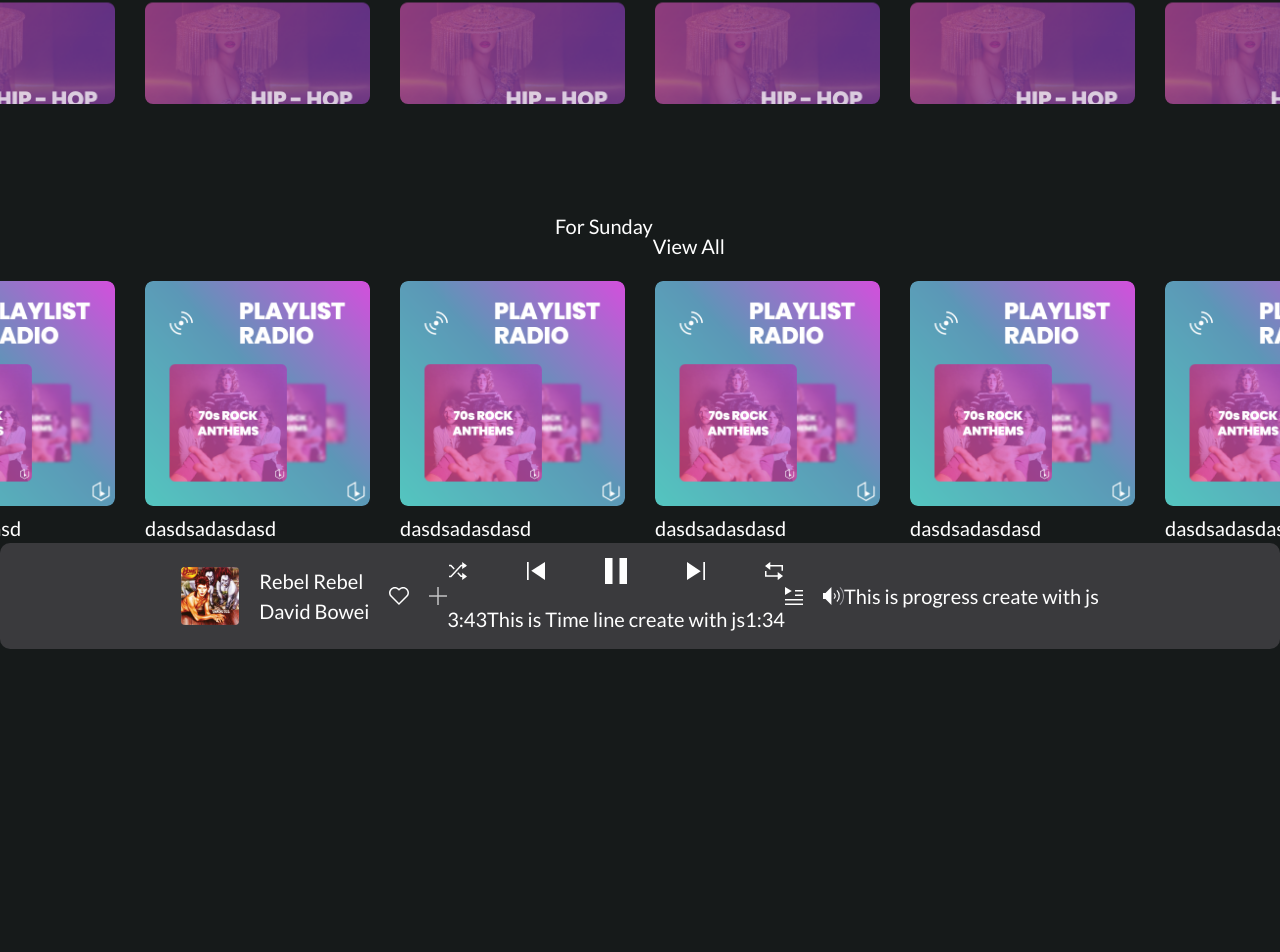
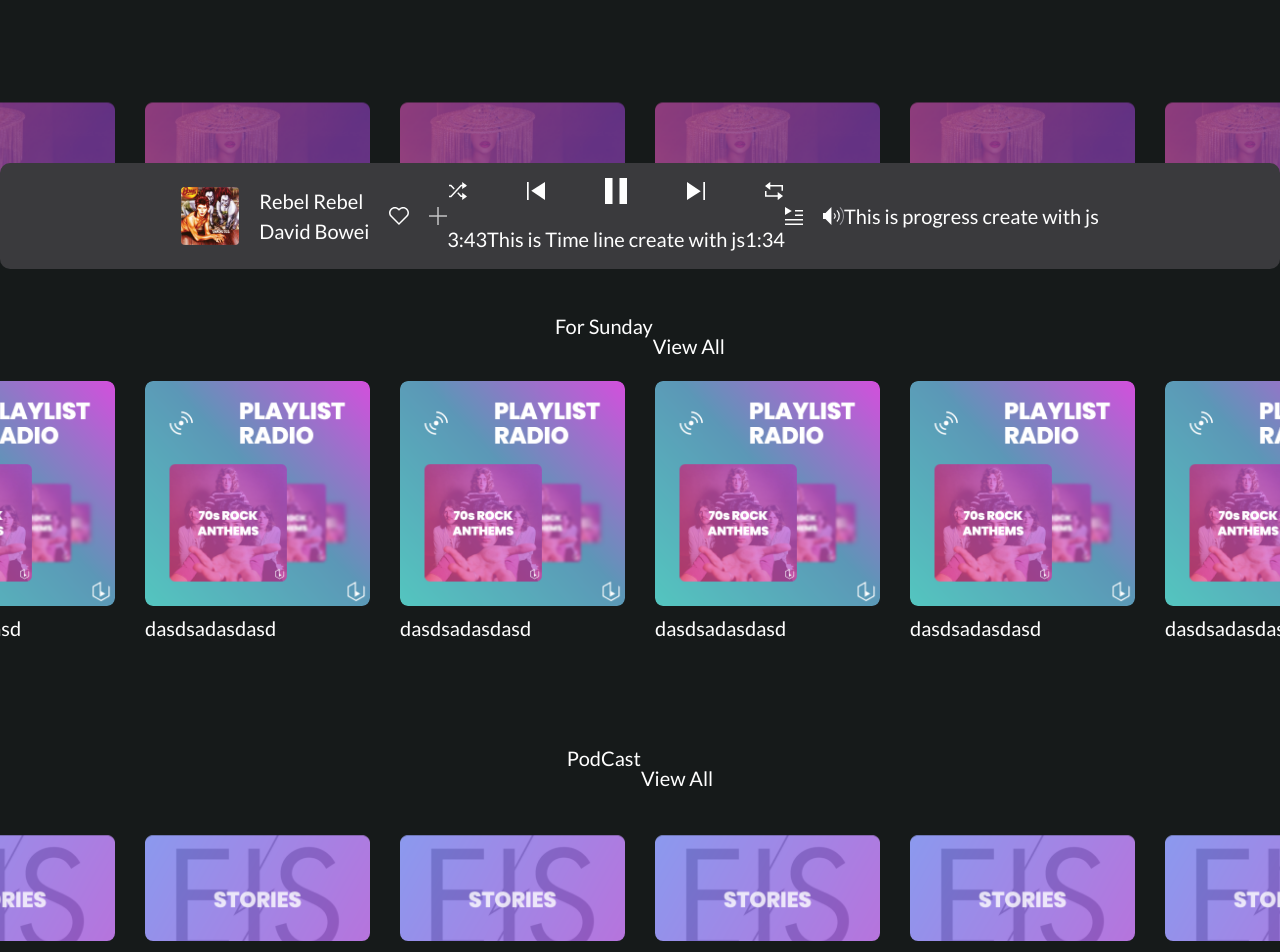
Before and after one commit to ManiPr/Music-App, a React (Create React App) app: page / in a window 1280 px wide. Shown: the part 531-1483 px from the top of the page. Before the commit the page ends 1074 px from the top, so only its background shows below. Built offline with nearby package versions, Linux system fonts and the light colour scheme.

Commit message:
feat:finished podcast category

```diff
--- a/src/components/music-player/MusicPlayer.css
+++ b/src/components/music-player/MusicPlayer.css
@@ -1,8 +1,9 @@
 .playerwrapper{
     background-color: var(--black-gray);
     border-radius: 1rem;
-    position: fixed;
+    position: sticky;
     width: 100%;
+    bottom: 0%;
 }
 .music-player{
     justify-content: space-between;
--- /dev/null
+++ b/src/components/podcast-category/PodcastCategory.css
@@ -0,0 +1,17 @@
+.podcast-category{
+    position: relative;
+  }
+  .podcast-category__image{
+    cursor: pointer;
+  }
+  .podcast-category:hover:before{
+    content: '';
+    background:var(--bg-hover);
+    position:absolute;
+    width: 100%;
+    height: 79%;
+    opacity: 50%;
+    border-radius: 1rem;
+    top: 2.3rem;
+    cursor: pointer;
+  }
--- /dev/null
+++ b/src/components/podcast-category/PodcastCategory.js
@@ -0,0 +1,10 @@
+import React from 'react'
+import bgimage from '../../assets/images/STORIES.png'
+import './PodcastCategory.css'
+export default function PodcastCategory() {
+  return (
+    <div className='podcast-category'>
+    <img className='podcast-category__image' src={bgimage} />
+    </div>
+  )
+}
--- a/src/pages/home/Home.css
+++ b/src/pages/home/Home.css
@@ -27,10 +27,19 @@
 }
 .recently-played__musics:hover{
 }
-.categories{
+
+
+/*
+ __________category_______________
+*/
+.categories-section{
+    margin-top: 10rem;
 
 }
 .category-wrapper{
+}
+.categories{
+
 }
 /*
  __________Days_______________
@@ -51,3 +60,25 @@
 }
 .days__musics{
 }
+
+/*
+ __________Podcast Category_______________
+*/
+.category-podcast{
+margin-top: 10rem;
+}
+.category-podcast__wrapper{
+
+}
+.category-podcast__top{
+
+}
+.category-podcast__title{
+
+}
+.category-podcast__view{
+
+}
+.category-podcast__musics{
+
+}
--- a/src/pages/home/Home.js
+++ b/src/pages/home/Home.js
@@ -4,6 +4,7 @@ import prev from '../../assets/images/SVG File/prev.svg'
 import next from '../../assets/images/SVG File/next.svg'
 import Music from '../../components/music/Music'
 import Category from '../../components/category/Category'
+import PodcastCategory from '../../components/podcast-category/PodcastCategory'
 export default function Home() {
   return (
     <>
@@ -63,6 +64,25 @@ export default function Home() {
           </div>
           </div>
       </section>
+      <section className='category-podcast'>
+        <div className='container'>
+          <div className='category-podcast__wrapper sectoin-wrapper'>
+          <div className='category-podcast__top sectoin-top center'>
+            <p className='category-podcast__title section-title'>PodCast</p>
+            <p className='category-podcast__view'>View All</p>
+            </div>
+            <div className='category-podcast__musics section-box center'>
+            <PodcastCategory></PodcastCategory>
+            <PodcastCategory></PodcastCategory>
+            <PodcastCategory></PodcastCategory>
+            <PodcastCategory></PodcastCategory>
+            <PodcastCategory></PodcastCategory>
+            <PodcastCategory></PodcastCategory>
+            </div>
+          </div>
+
+        </div>
+      </section>
     </>
   )
 }
```
Also changed, not shown: src/assets/images/Deep Focus.png (added), src/assets/images/STORIES.png (added).
